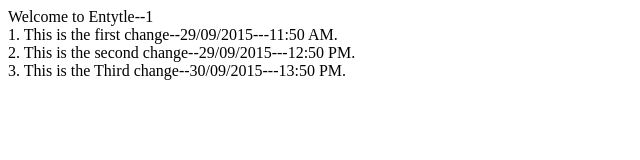
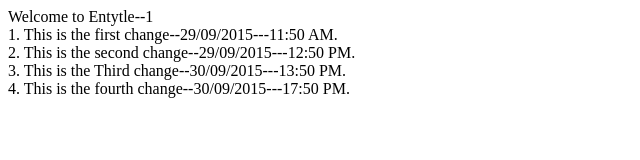
Before and after one commit to manaspratimdas/manasdemoproj, a plain HTML site: page WebContent/index.html in a window 1280 px wide. Shown: the whole page, without its empty margins (0-640 px from the left). Drawn offline with Linux system fonts and the light colour scheme.

Commit message:
Update index.html

```diff
--- a/WebContent/index.html
+++ b/WebContent/index.html
@@ -9,5 +9,7 @@
  1. This is the first change--29/09/2015---11:50 AM.<br>
  2. This is the second change--29/09/2015---12:50 PM.<br>
  3. This is the Third change--30/09/2015---13:50 PM.<br>
+ 4. This is the fourth change--30/09/2015---17:50 PM.<br>
+
 </body>
 </html>
```
